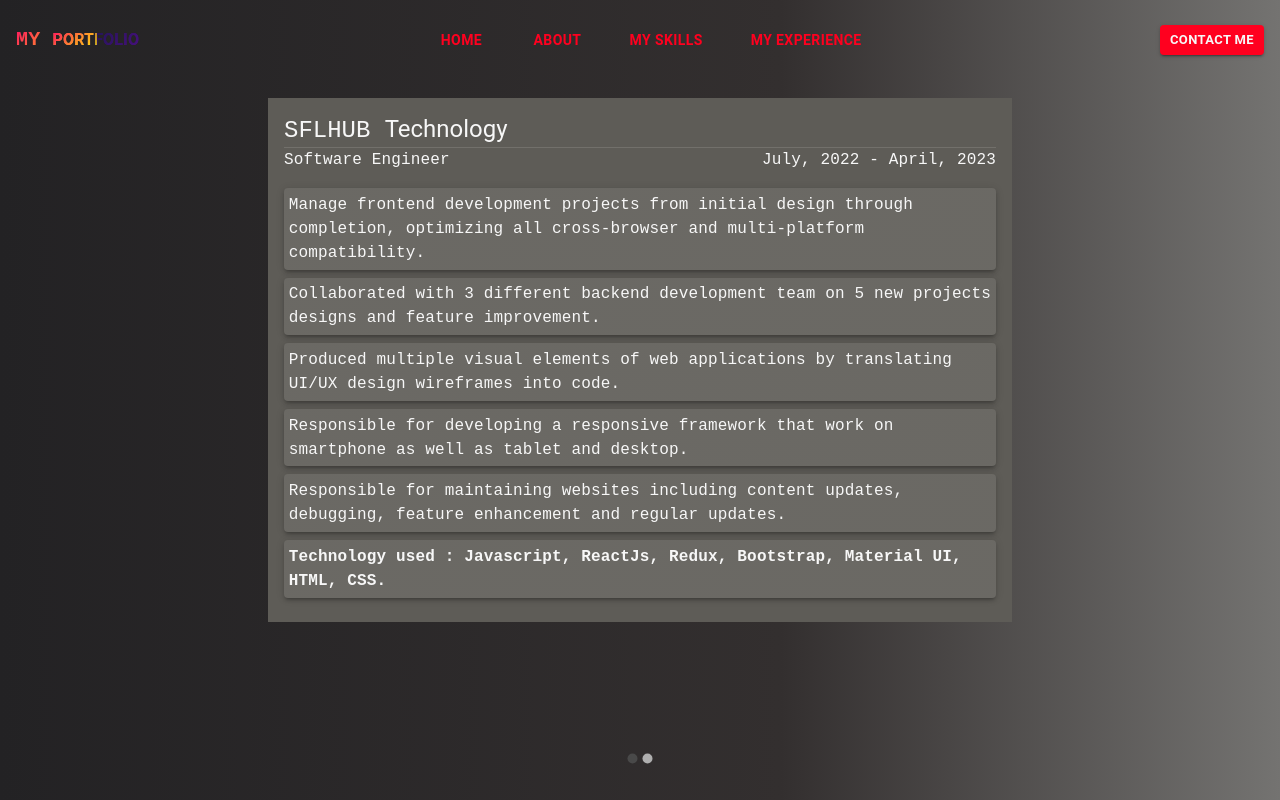
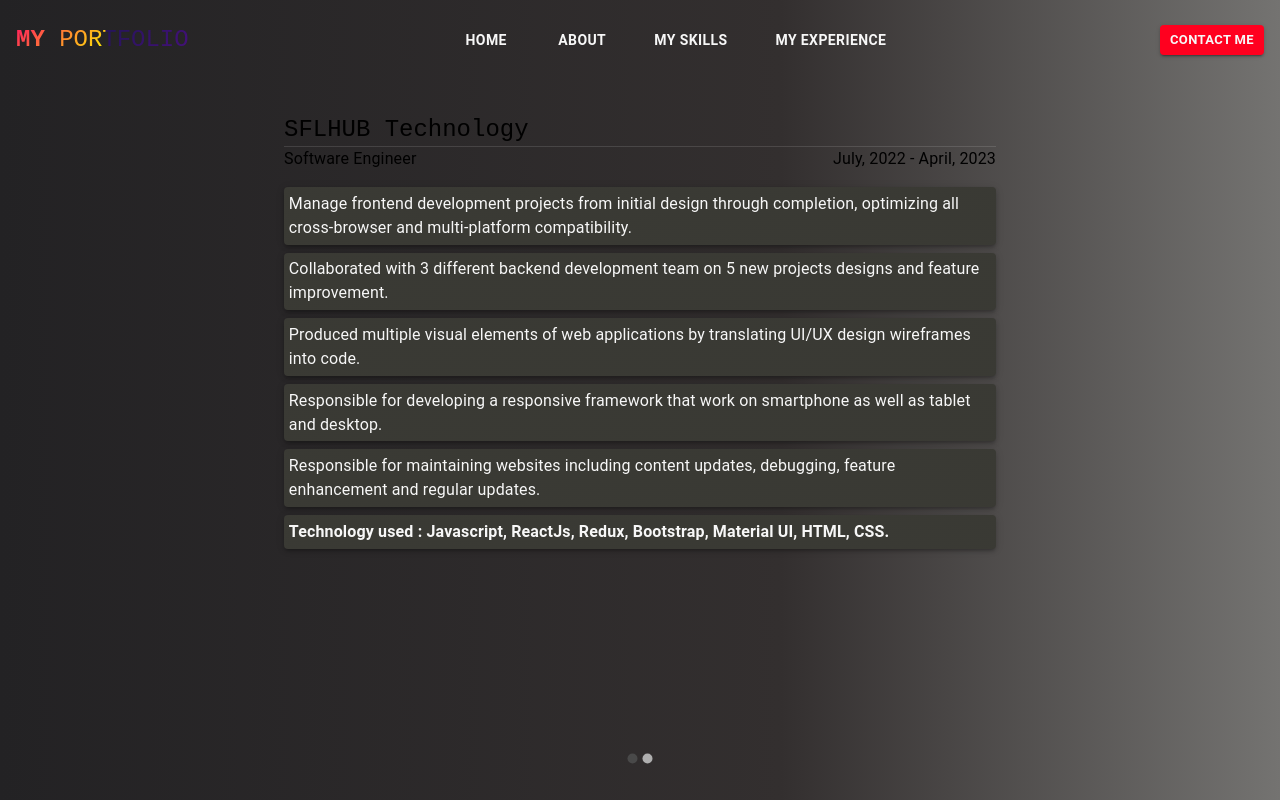
Before and after one commit to prakashmishra1234/MyPortfolio, a React (Create React App) app: page /experience in a window 1280 px wide. Built offline with nearby package versions, Linux system fonts and the light colour scheme; a web font is replaced by a local one.

Commit message:
added styled components

```diff
--- a/src/Components/About.tsx
+++ b/src/Components/About.tsx
@@ -1,6 +1,5 @@
-import { Box, Grow, Paper } from "@mui/material";
+import { Box, Grow, Paper, Typography } from "@mui/material";
 import React from "react";
-import { CustomTypo } from "../Theme";
 
 const About = () => {
   const data =
@@ -23,7 +22,7 @@
             padding: "1rem",
           }}
         >
-          <CustomTypo>{data}</CustomTypo>
+          <Typography>{data}</Typography>
         </Paper>
       </Grow>
     </Box>
--- a/src/Components/Common/Navbar.tsx
+++ b/src/Components/Common/Navbar.tsx
@@ -10,26 +10,7 @@
 import ListOutlinedIcon from "@mui/icons-material/ListOutlined";
 import { Link, useNavigate } from "react-router-dom";
 import { AuthContext, Imodal } from "../../Store";
-import { CustomTypo, NavButton } from "../../Theme";
-
-const classCss = {
-  fontWeight: "700",
-  textTransform: "uppercase",
-  backgroundImage:
-    "linear-gradient(-225deg, #231557 0%, #44107a 29%, #ff1361 67%, #fff800 100% )",
-  backgroundClip: "border-box",
-  backgroundSize: "200% auto",
-  color: "#fff",
-  WebkitTextFillColor: "transparent",
-  WebkitBackgroundClip: "text",
-  animation: "textclip 2s linear infinite",
-  display: "inline-block",
-  "@keyframes textclip": {
-    to: {
-      backgroundPosition: "200% center",
-    },
-  },
-};
+import { LogoText, NavigationButton } from "../styled/Components";
 
 const Navbar = () => {
   const [openMenu, setOpenMenu] = React.useState<boolean>(false);
@@ -81,24 +62,24 @@
           onClose={() => setOpenMenu(false)}
         >
           <MenuItem onClick={() => navigateRoute("/")}>
-            <CustomTypo textAlign="center" sx={{ marginLeft: "1rem" }}>
+            <Typography textAlign="center" sx={{ marginLeft: "1rem" }}>
               Home
-            </CustomTypo>
+            </Typography>
           </MenuItem>
           <MenuItem onClick={() => navigateRoute("/about")}>
-            <CustomTypo textAlign="center" sx={{ marginLeft: "1rem" }}>
+            <Typography textAlign="center" sx={{ marginLeft: "1rem" }}>
               About
-            </CustomTypo>
+            </Typography>
           </MenuItem>
           <MenuItem onClick={() => navigateRoute("/skills")}>
-            <CustomTypo textAlign="center" sx={{ marginLeft: "1rem" }}>
+            <Typography textAlign="center" sx={{ marginLeft: "1rem" }}>
               My skills
-            </CustomTypo>
+            </Typography>
           </MenuItem>
           <MenuItem onClick={() => navigateRoute("/experience")}>
-            <CustomTypo textAlign="center" sx={{ marginLeft: "1rem" }}>
+            <Typography textAlign="center" sx={{ marginLeft: "1rem" }}>
               My Experience
-            </CustomTypo>
+            </Typography>
           </MenuItem>
           <MenuItem
             onClick={() => {
@@ -110,19 +91,19 @@
               setOpenMenu(false);
             }}
           >
-            <CustomTypo textAlign="center" sx={{ marginLeft: "1rem" }}>
+            <Typography textAlign="center" sx={{ marginLeft: "1rem" }}>
               Contact Me
-            </CustomTypo>
+            </Typography>
           </MenuItem>
         </Menu>
       </Box>
       <Box>
-        <CustomTypo variant="h6" sx={classCss}>
+        <LogoText variant="h5">
           My{" "}
-          <Typography component="span" sx={classCss}>
+          <Typography variant="h5" component="span">
             Portfolio
           </Typography>
-        </CustomTypo>{" "}
+        </LogoText>{" "}
       </Box>
 
       <Box
@@ -131,30 +112,18 @@
           display: { md: "flex", xs: "none" },
         }}
       >
-        <NavButton
-          sx={{ margin: "0 1rem", fontWeight: "600" }}
-          onClick={() => navigateRoute("/")}
-        >
+        <NavigationButton onClick={() => navigateRoute("/")}>
           Home
-        </NavButton>
-        <NavButton
-          sx={{ margin: "0 1rem", fontWeight: "600" }}
-          onClick={() => navigateRoute("/about")}
-        >
+        </NavigationButton>
+        <NavigationButton onClick={() => navigateRoute("/about")}>
           About
-        </NavButton>
-        <NavButton
-          sx={{ margin: "0 1rem", fontWeight: "600" }}
-          onClick={() => navigateRoute("/skills")}
-        >
+        </NavigationButton>
+        <NavigationButton onClick={() => navigateRoute("/skills")}>
           My skills
-        </NavButton>
-        <NavButton
-          sx={{ margin: "0 1rem", fontWeight: "600" }}
-          onClick={() => navigateRoute("/experience")}
-        >
+        </NavigationButton>
+        <NavigationButton onClick={() => navigateRoute("/experience")}>
           My Experience
-        </NavButton>
+        </NavigationButton>
       </Box>
 
       <Box
--- a/src/Components/Contact.tsx
+++ b/src/Components/Contact.tsx
@@ -2,10 +2,9 @@
 import { Box, TextField, Button, AlertProps } from "@mui/material";
 import MuiAlert from "@mui/material/Alert";
 import { Formik } from "formik";
-import { MessageForm, MessageValidator } from "../utils/helper";
+import { MessageValidator } from "../utils/helper";
 import { AuthContext, Imodal } from "../Store";
 import emailjs from "emailjs-com";
-import { CustomBox } from "../Theme";
 
 const Alert = React.forwardRef<HTMLDivElement, AlertProps>(function Alert(
   props,
--- a/src/Components/Experience.tsx
+++ b/src/Components/Experience.tsx
@@ -1,8 +1,6 @@
 import React from "react";
 import Carousel from "react-material-ui-carousel";
-import { Paper, Button, Box, Typography, Divider, Grow } from "@mui/material";
-import RadioButtonCheckedOutlinedIcon from "@mui/icons-material/RadioButtonCheckedOutlined";
-import { CorouselBox, CustomTypo } from "../Theme";
+import { Paper, Box, Typography, Divider, Grow } from "@mui/material";
 
 const Experience = () => {
   const time = 1;
@@ -75,19 +73,19 @@
               overflowY: "auto",
             }}
           >
-            <CorouselBox
+            <Box
               key={i}
               sx={{
                 height: "auto",
                 padding: "1rem",
               }}
             >
-              <CustomTypo variant="h5">
+              <Typography variant="h5">
                 {item.Ftitle}{" "}
                 <Typography variant="h5" component="span">
                   {item.Ltitle}
                 </Typography>
-              </CustomTypo>
+              </Typography>
               <Divider />
               <Box
                 sx={{
@@ -96,8 +94,8 @@
                   alignItems: "center",
                 }}
               >
-                <CustomTypo>{item.jobtitle}</CustomTypo>
-                <CustomTypo>{item.Duration}</CustomTypo>
+                <Typography>{item.jobtitle}</Typography>
+                <Typography>{item.Duration}</Typography>
               </Box>
               <Box
                 sx={{
@@ -116,16 +114,16 @@
                         style={{ marginBottom: "0.5rem", padding: "0.3rem" }}
                       >
                         {index === item.content.length - 1 ? (
-                          <CustomTypo fontWeight="700">{point}</CustomTypo>
+                          <Typography fontWeight="700">{point}</Typography>
                         ) : (
-                          <CustomTypo>{point}</CustomTypo>
+                          <Typography>{point}</Typography>
                         )}
                       </Paper>
                     </Grow>
                   );
                 })}
               </Box>
-            </CorouselBox>
+            </Box>
           </Box>
         ))}
       </Carousel>
--- a/src/Components/Main.tsx
+++ b/src/Components/Main.tsx
@@ -3,11 +3,11 @@
 import { Outlet } from "react-router-dom";
 import Navbar from "./Common/Navbar";
 import CustomModal from "./Common/CustomModal";
-import { CustomBox } from "../Theme";
+import { MainBox } from "./styled/Components";
 
 const Main = () => {
   return (
-    <CustomBox>
+    <MainBox>
       <CustomModal />
       <Box sx={{ height: "4rem" }}>
         <Navbar />
@@ -16,7 +16,7 @@
       <Box sx={{ height: "calc(100% - 4rem)", overflowY: "auto" }}>
         <Outlet />
       </Box>
-    </CustomBox>
+    </MainBox>
   );
 };
 
--- /dev/null
+++ b/src/Components/styled/Components.tsx
@@ -0,0 +1,39 @@
+import { Box, Button, Typography } from "@mui/material";
+import { styled } from "@mui/material/styles";
+
+export const MainBox = styled(Box)(({ theme }) => ({
+  height: "100%",
+  width: "100%",
+  background:
+    theme.palette.mode === "light"
+      ? "#ebedeb"
+      : "linear-gradient(90deg, rgba(35,34,36,1) 0%, rgba(51,47,47,1) 61%, rgba(116,115,113,1) 100%)",
+}));
+
+export const LogoText = styled(Typography)(({ theme }) => ({
+  fontWeight: "700",
+  textTransform: "uppercase",
+  backgroundImage:
+    "linear-gradient(-225deg, #231557 0%, #44107a 29%, #ff1361 67%, #fff800 100% )",
+  backgroundClip: "border-box",
+  backgroundSize: "200% auto",
+  color: "#fff",
+  WebkitTextFillColor: "transparent",
+  WebkitBackgroundClip: "text",
+  animation: "textclip 2s linear infinite",
+  display: "inline-block",
+  "@keyframes textclip": {
+    to: {
+      backgroundPosition: "200% center",
+    },
+  },
+}));
+
+export const NavigationButton = styled(Button)(({ theme }) => ({
+  color:
+    theme.palette.mode === "dark"
+      ? theme.palette.primary.light
+      : theme.palette.secondary.main,
+  margin: "0 1rem",
+  fontWeight: "600",
+}));
--- a/src/Theme.tsx
+++ b/src/Theme.tsx
@@ -12,7 +12,7 @@
 };
 
 const secondary = {
-  main: "#5e5c57",
+  main: "#292923",
   light: "",
   dark: "#000",
 };
@@ -70,7 +70,21 @@
       styleOverrides: {},
     },
     MuiTypography: {
-      styleOverrides: {},
+      styleOverrides: {
+        h5: {
+          fontFamily: "monospace",
+        },
+        h6: {
+          fontFamily: "cursive",
+        },
+        h4: (theme) => ({
+          color:
+            theme.theme.palette.mode === "dark"
+              ? theme.theme.palette.primary.dark
+              : theme.theme.palette.secondary.main,
+          fontFamily: "cursive",
+        }),
+      },
     },
     MuiPaper: {
       styleOverrides: {
@@ -88,16 +102,6 @@
     },
   },
 });
-
-export const CustomBox = styled(Box)(({ theme }) => ({
-  height: "100%",
-  width: "100%",
-  background:
-    theme.palette.mode === "light"
-      ? // ? "linear-gradient(0deg, rgba(40,33,168,1) 0%, rgba(176,48,41,1) 100%)"
-        "#ebedeb"
-      : "linear-gradient(90deg, rgba(35,34,36,1) 0%, rgba(51,47,47,1) 61%, rgba(116,115,113,1) 100%)",
-}));
 
 export const CustomThemeSwitch = styled(Switch)(({ theme }) => ({}));
 
```
Also changed, not shown: src/Components/Home.tsx (+5 -8 lines), src/Components/MySkills.tsx (+5 -6 lines).
